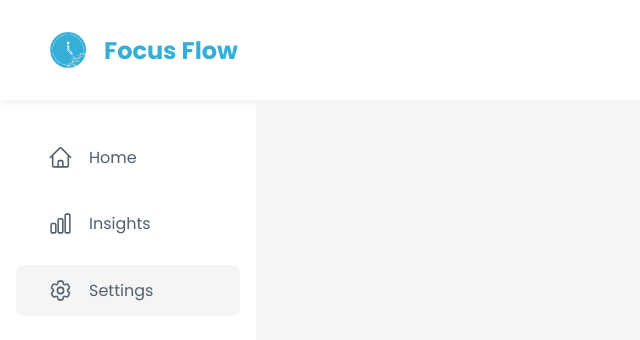
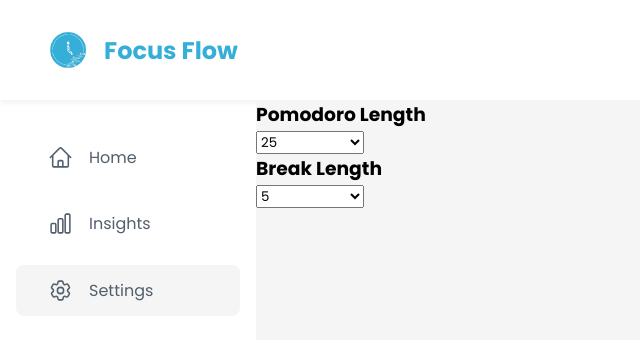
Before and after one commit to NeeshuSharmaa/focusFlow, a React (Vite) app: page /settings in a window 1280 px wide. Shown: the top 340 px of the page, without its empty margins (0-640 px from the left). Built offline with nearby package versions, Linux system fonts and the light colour scheme.

Commit message:
feat: settings

```diff
--- a/src/App.jsx
+++ b/src/App.jsx
@@ -11,6 +11,7 @@ import Sidebar from "./components/sidebar/Sidebar";
 import "react-toastify/dist/ReactToastify.css";
 import "./App.css";
 import Insights from "./pages/insights/Insights";
+import Settings from "./pages/settings/Settings";
 
 function App() {
   const isPomodoro = useSelector((state) => state.tasks.isPomodoro);
@@ -29,6 +30,7 @@ function App() {
             path="/timer/:id"
             element={isPomodoro ? <Pomodoro /> : <Stopwatch />}
           />
+          <Route path="/settings" element={<Settings />} />
         </Routes>
       </div>
       <ToastContainer
--- /dev/null
+++ b/src/features/settingsSlice.jsx
@@ -0,0 +1,27 @@
+import { createSlice } from "@reduxjs/toolkit";
+
+const initialState = {
+  pomodoroLength:
+    JSON.parse(localStorage.getItem("timerSettings"))?.pomoLength || 25,
+  breakLength:
+    JSON.parse(localStorage.getItem("timerSettings"))?.breakLength || 5,
+};
+
+const settingsSlice = createSlice({
+  name: "settings",
+  initialState,
+  reducers: {
+    setPomodoroLength: (state, action) => {
+      state.pomodoroLength = action.payload;
+      localStorage.setItem("timerSettings", JSON.stringify(state));
+    },
+    setBreakLength: (state, action) => {
+      state.breakLength = action.payload;
+      localStorage.setItem("timerSettings", JSON.stringify(state));
+    },
+  },
+});
+
+export default settingsSlice.reducer;
+
+export const { setPomodoroLength, setBreakLength } = settingsSlice.actions;
--- /dev/null
+++ b/src/pages/settings/Settings.jsx
@@ -0,0 +1,52 @@
+import { useDispatch, useSelector } from "react-redux";
+import {
+  setBreakLength,
+  setPomodoroLength,
+} from "../../features/settingsSlice";
+import { FontAwesomeIcon } from "@fortawesome/react-fontawesome";
+import { faVolumeLow } from "@fortawesome/free-solid-svg-icons";
+import "./Settings.css";
+
+export default function Settings() {
+  const pomodoroLengths = [1, 15, 25, 30, 40, 45, 50];
+  const breakLengths = [5, 7, 10, 15];
+
+  const settings = useSelector((state) => state.settings);
+  const dispatch = useDispatch();
+
+  const SettingDropDown = ({ settingName, value, action, optionArr }) => {
+    return (
+      <div>
+        <h3>{settingName}</h3>
+        <select
+          value={value}
+          onChange={(e) => dispatch(action(e.target.value))}
+        >
+          <option disabled>Break Length</option>
+          {optionArr.map((option) => (
+            <option key={option} value={option}>
+              {option}
+            </option>
+          ))}
+        </select>
+      </div>
+    );
+  };
+
+  return (
+    <div>
+      <SettingDropDown
+        settingName={"Pomodoro Length"}
+        value={settings.pomodoroLength}
+        action={setPomodoroLength}
+        optionArr={pomodoroLengths}
+      />
+      <SettingDropDown
+        settingName={"Break Length"}
+        value={settings.breakLength}
+        action={setBreakLength}
+        optionArr={breakLengths}
+      />
+    </div>
+  );
+}
--- a/src/store/store.jsx
+++ b/src/store/store.jsx
@@ -1,12 +1,14 @@
 import { configureStore } from "@reduxjs/toolkit";
 import tasksReducer from "../features/tasksSlice";
 import filtersReducer from "../features/filterSlice";
+import settingsReducer from "../features/settingsSlice";
 
 // all the reducers will be combined using configureStore
 const store = configureStore({
   reducer: {
     tasks: tasksReducer,
     filters: filtersReducer,
+    settings: settingsReducer,
   },
 });
 
```
Also changed, not shown: src/pages/settings/Settings.css (added).
